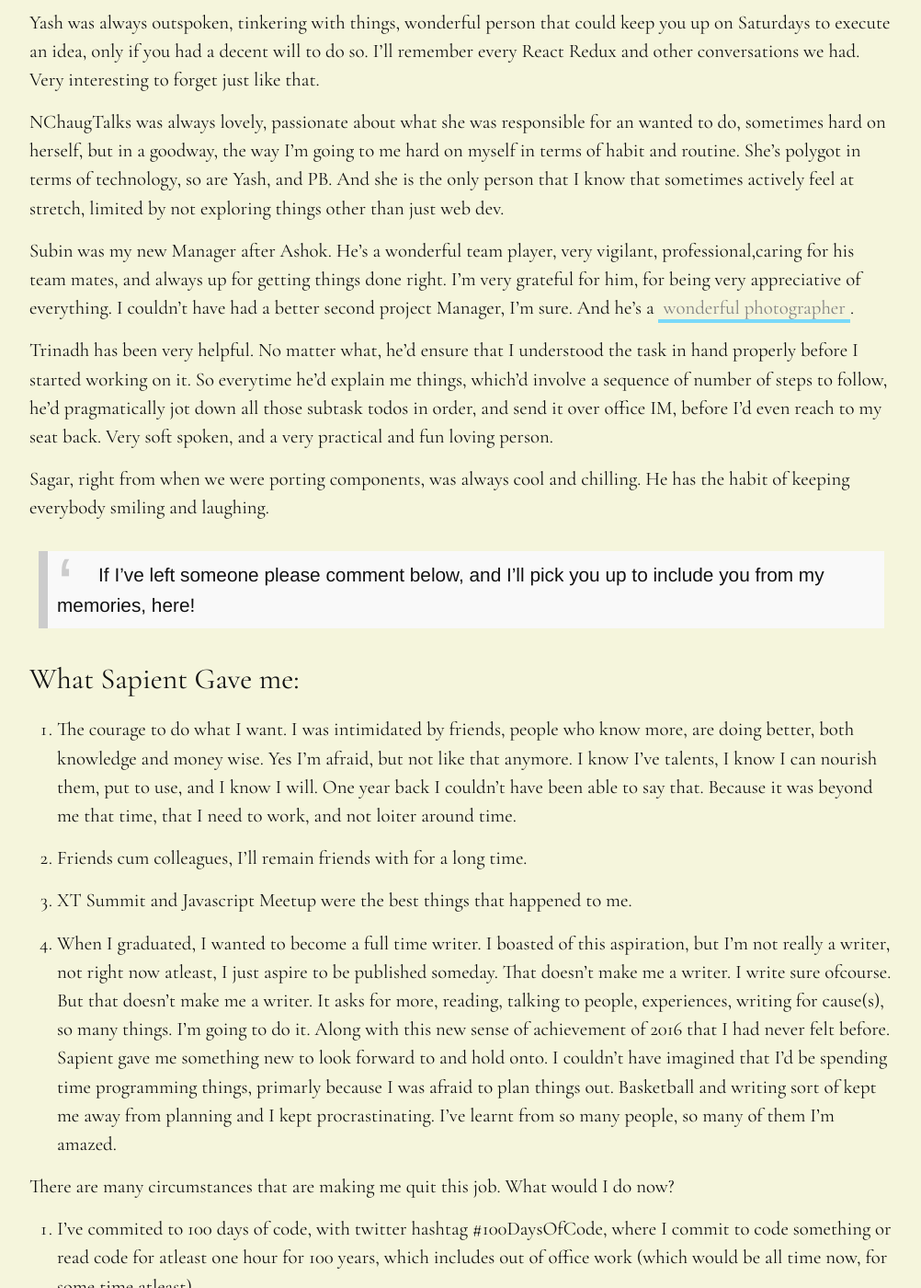
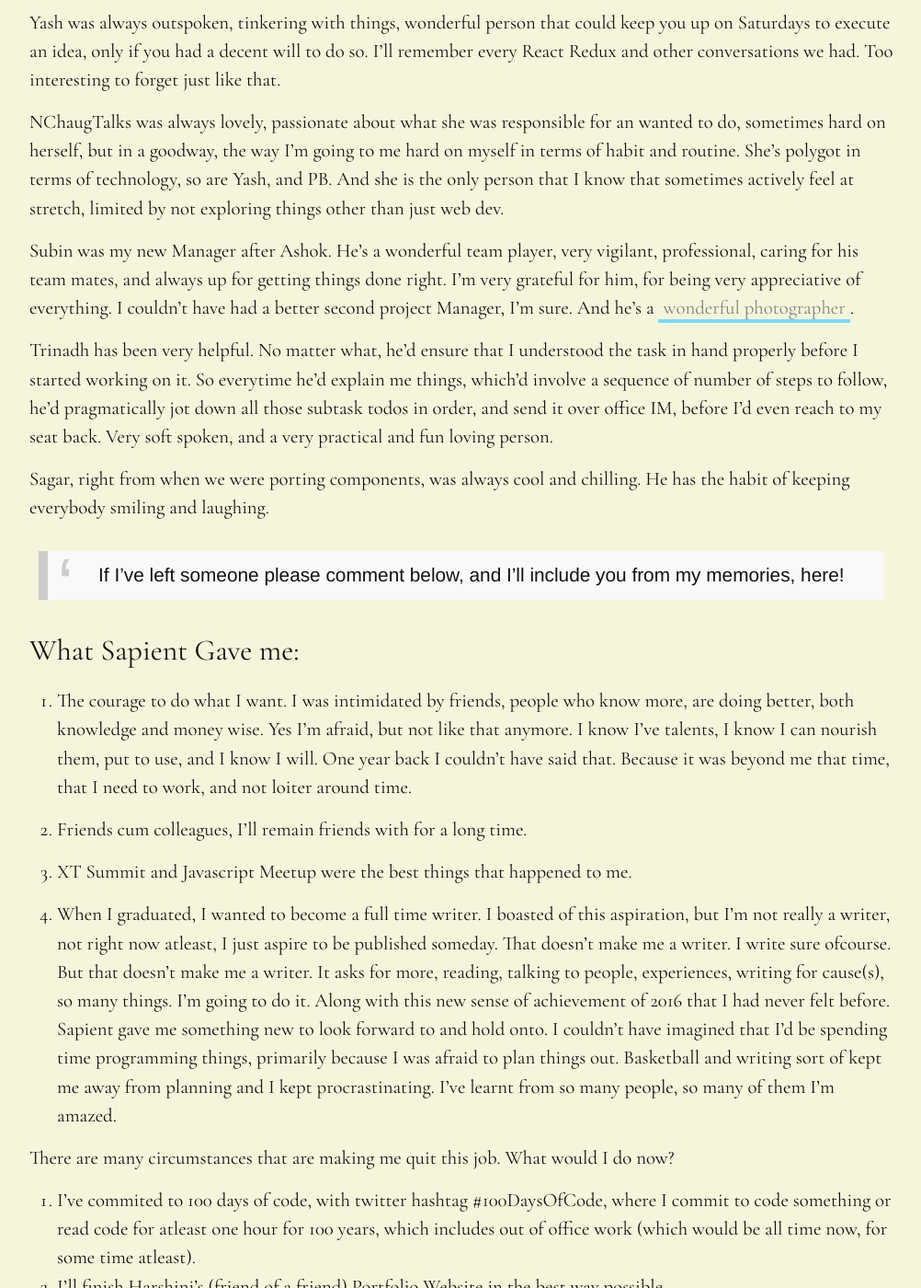
Before and after one commit to gdad-s-river/gdad-s-river.github.io, a Jekyll site: the page built from _posts/2017-01-01-goodbye-sapient.md, in a window 1280 px wide and 1400 px high, scrolled down 4173 px. Shown: the whole window at 92% size, without its empty margins (138-1140 px from the left). Built offline with Jekyll 4.4.1, drawn with Linux system fonts in a browser that asks for light colours; comment, search, counter and statistics services are not loaded; some of the changed text lies outside the part shown.

Commit message:
latest post edited

```diff
--- a/_posts/2017-01-01-goodbye-sapient.md
+++ b/_posts/2017-01-01-goodbye-sapient.md
@@ -64,27 +64,27 @@ Namrata was the sweetest of all. With the old songs on the bike, and her awesome
 
 Elan and Prashant Bhaduria put in me a part of them, their vigour, to teach share and be excited about and taking charge of things. Elan's daily doses of knowledge, no matter short lived, before he went off to London, were massive in the game of mentors. When I'm stuck in life in general, or in the code somewhere, Prashant's thought has been able to get me going a couple of times.
 
-Yash was always outspoken, tinkering with things, wonderful person that could keep you up on Saturdays to execute an idea, only if you had a decent will to do so. I'll remember every React Redux and other conversations we had. Very interesting to forget just like that.
+Yash was always outspoken, tinkering with things, wonderful person that could keep you up on Saturdays to execute an idea, only if you had a decent will to do so. I'll remember every React Redux and other conversations we had. Too interesting to forget just like that.
 
 NChaugTalks was always lovely, passionate about what she was responsible for an wanted to do, sometimes hard on herself, but in a goodway, the way I'm going to me hard on myself in terms of habit and routine. She's polygot in terms of technology, so are Yash, and PB. And she is the only person that I know that sometimes actively feel at stretch, limited by not exploring things other than just web dev.
 
-Subin was my new Manager after Ashok. He's a wonderful team player, very vigilant, professional,caring for his team mates, and always up for getting things done right. I'm very grateful for him, for being very appreciative of everything. I couldn't have had a better second project Manager, I'm sure. And he's a [wonderful photographer](https://subinpaul.com/).
+Subin was my new Manager after Ashok. He's a wonderful team player, very vigilant, professional, caring for his team mates, and always up for getting things done right. I'm very grateful for him, for being very appreciative of everything. I couldn't have had a better second project Manager, I'm sure. And he's a [wonderful photographer](https://subinpaul.com/).
 
 Trinadh has been very helpful. No matter what, he'd ensure that I understood the task in hand properly before I started working on it. So everytime he'd explain me things, which'd involve a sequence of number of steps to follow, he'd pragmatically jot down all those subtask todos in order, and send it over office IM, before I'd even reach to my seat back. Very soft spoken, and a very practical and fun loving person.
 
 Sagar, right from when we were porting components, was always cool and chilling. He has the habit of keeping everybody smiling and laughing.
 
-> If I've left someone please comment below, and I'll pick you up to include you from my memories, here!
+> If I've left someone please comment below, and I'll include you from my memories, here!
 
 ## What Sapient Gave me:
 
-1. The courage to do what I want. I was intimidated by friends, people who know more, are doing better, both knowledge and money wise. Yes I'm afraid, but not like that anymore. I know I've talents, I know I can nourish them, put to use, and I know I will. One year back I couldn't have been able to say that. Because it was beyond me that time, that I need to work, and not loiter around time.
+1. The courage to do what I want. I was intimidated by friends, people who know more, are doing better, both knowledge and money wise. Yes I'm afraid, but not like that anymore. I know I've talents, I know I can nourish them, put to use, and I know I will. One year back I couldn't have said that. Because it was beyond me that time, that I need to work, and not loiter around time.
 
 2. Friends cum colleagues, I'll remain friends with for a long time.
 
 3. XT Summit and Javascript Meetup were the best things that happened to me.
 
-4. When I graduated, I wanted to become a full time writer. I boasted of this aspiration, but I'm not really a writer, not right now atleast, I just aspire to be published someday. That doesn't make me a writer. I write sure ofcourse. But that doesn't make me a writer. It asks for more, reading, talking to people, experiences, writing for cause(s), so many things. I'm going to do it. Along with this new sense of achievement of 2016 that I had never felt before. Sapient gave me something new to look forward to and hold onto. I couldn't have imagined that I'd be spending time programming things, primarly because I was afraid to plan things out. Basketball and writing sort of kept me away from planning and I kept procrastinating. I've learnt from so many people, so many of them I'm amazed.
+4. When I graduated, I wanted to become a full time writer. I boasted of this aspiration, but I'm not really a writer, not right now atleast, I just aspire to be published someday. That doesn't make me a writer. I write sure ofcourse. But that doesn't make me a writer. It asks for more, reading, talking to people, experiences, writing for cause(s), so many things. I'm going to do it. Along with this new sense of achievement of 2016 that I had never felt before. Sapient gave me something new to look forward to and hold onto. I couldn't have imagined that I'd be spending time programming things, primarily because I was afraid to plan things out. Basketball and writing sort of kept me away from planning and I kept procrastinating. I've learnt from so many people, so many of them I'm amazed.
 
 
 There are many circumstances that are making me quit this job. What would I do now?
@@ -116,4 +116,4 @@ And another one which I'd written this way a long time back [A Shadow Thought](h
 
 This is a poem I wrote lately: [My Sadness Wants to Fuck Your Sadness](https://www.facebook.com/notes/arihant-verma/my-sadness-wants-to-fuck-your-sadness-non-theater-version/1539885486076402/?pnref=story)
 
-And last but not the least, who of all of us have done this : ![Commit Strip Comic]({{ site.url }}/assets/images/jira-commitstrip.jpg)
+And last but not the least, who of all of us have done this? : ![Commit Strip Comic]({{ site.url }}/assets/images/jira-commitstrip.jpg)
--- a/sw.js
+++ b/sw.js
@@ -2,7 +2,7 @@
 layout: null
 ---
 
-const staticCacheName = "gdad-s-river-static-v20";
+const staticCacheName = "gdad-s-river-static-v21";
 
 console.log("installing service worker");
 
```
